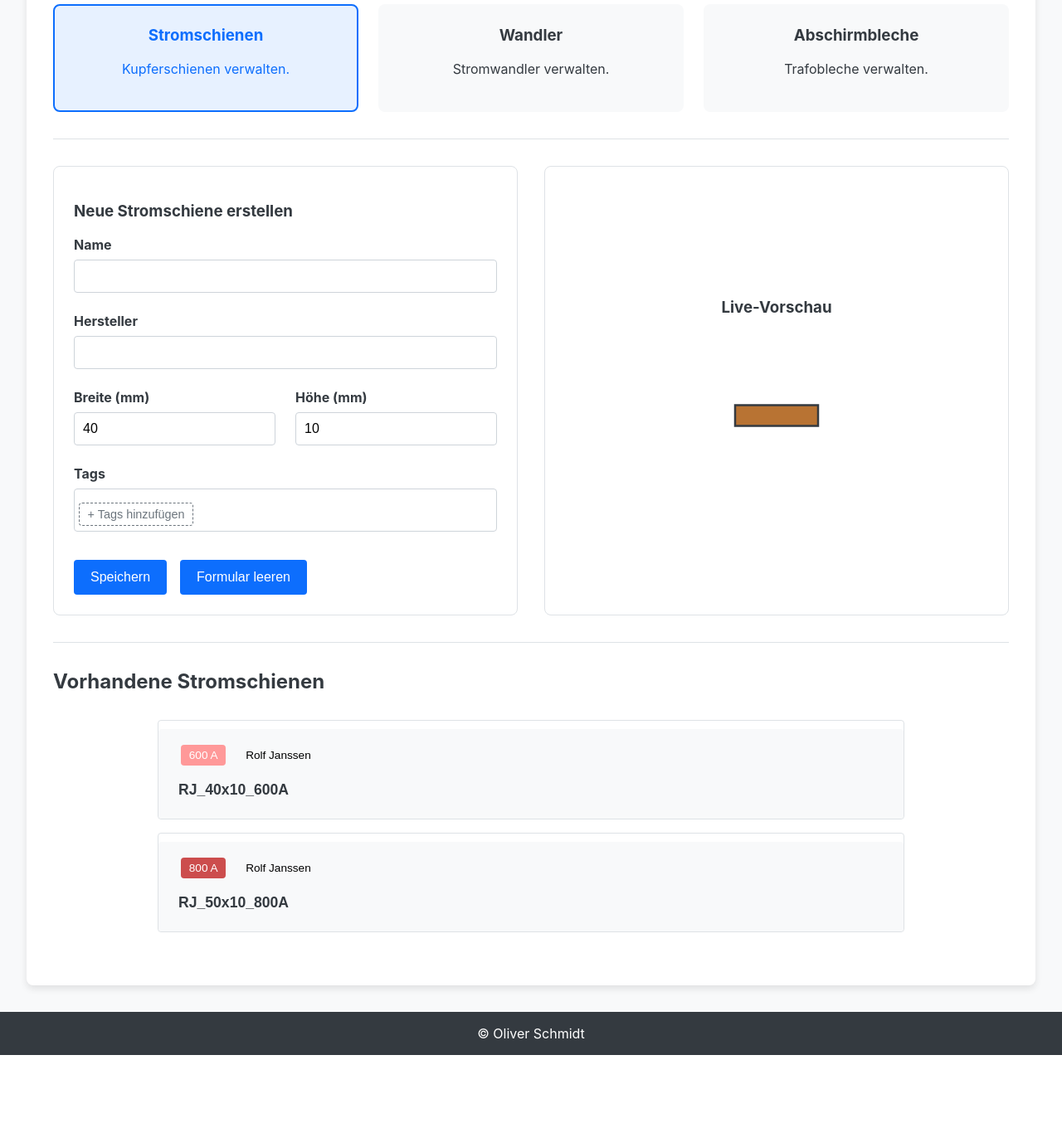
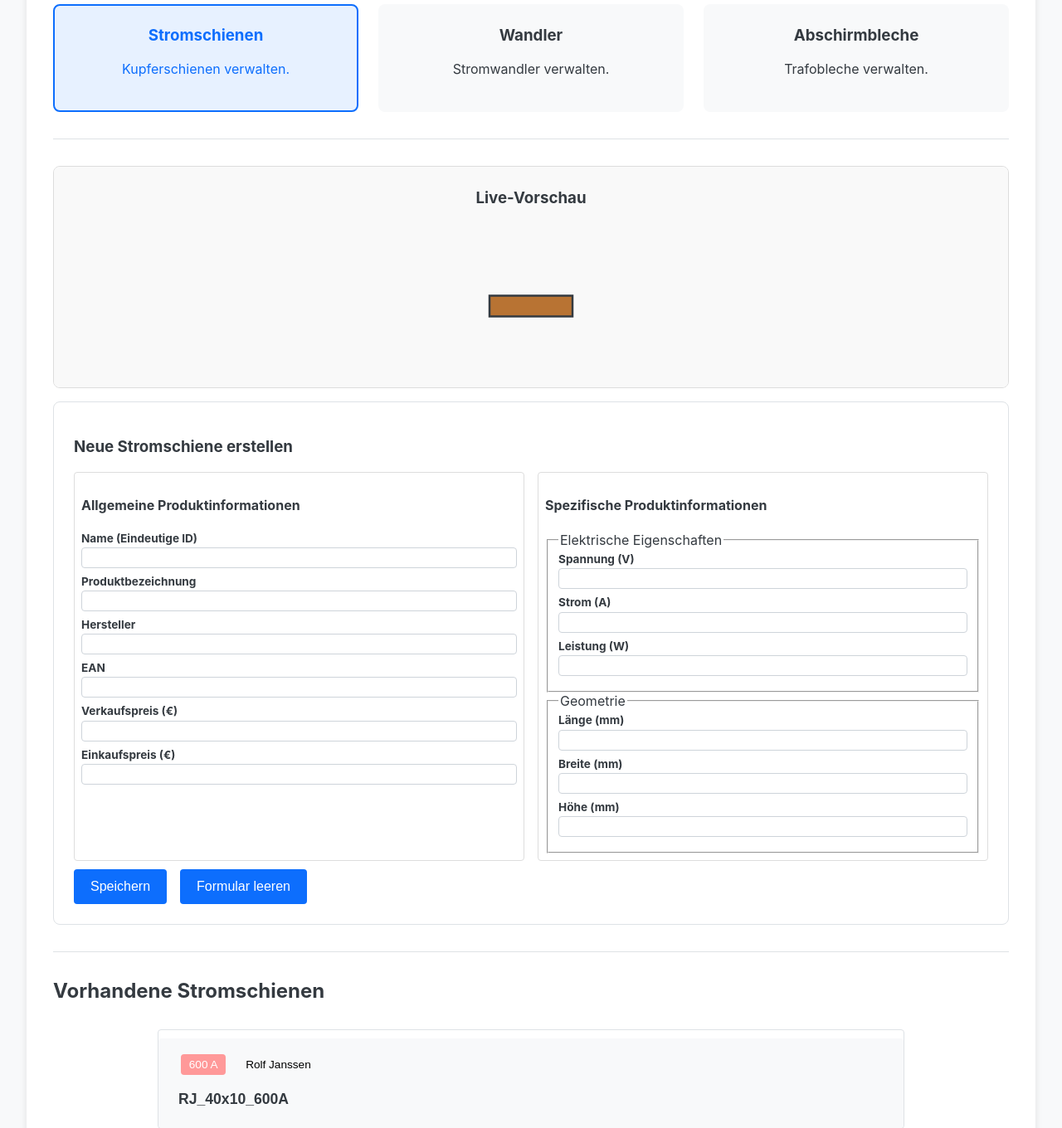
Before and after one commit to oliverschmidt99/magnetfeld_simulation, a Flask app: page /bauteile in a window 1280 px wide. Shown: the part 220-1580 px from the top of the page at 83% size. Before the commit the page ends 1492 px from the top, so only its background shows below. Run offline with Flask 3, Linux system fonts and the light colour scheme.

Commit message:
Bauteil erstellen wurde verbessert

```diff
--- a/static/css/style.css
+++ b/static/css/style.css
@@ -45,7 +45,9 @@ nav {
 }
 
 .header-right {
-    /* Leerer Container für Balance */
+    display: flex;
+    align-items: center;
+    justify-content: flex-end;
 }
 
 .nav-item {
@@ -275,30 +277,10 @@ hr {
 }
 
 /* Bauteil-Editor Styles */
-.component-editor {
-    display: grid;
-    grid-template-columns: 1fr;
-    gap: 2rem;
-    margin-bottom: 2rem;
-}
-
-@media (min-width: 992px) {
-    .component-editor {
-        grid-template-columns: 1fr 1fr;
-    }
-}
-
 .component-form, .component-preview {
     padding: 1.5rem;
     border: 1px solid #dee2e6;
     border-radius: 8px;
-}
-
-.component-preview {
-    display: flex;
-    flex-direction: column;
-    align-items: center;
-    justify-content: center;
 }
 
 .component-preview svg {
@@ -514,3 +496,50 @@ button.secondary {
 button.secondary:hover {
     background-color: #5a6268;
 }
+
+/* Neue Stile für kompaktes Layout */
+.component-editor {
+    display: flex;
+    flex-direction: column;
+    gap: 1rem;
+}
+
+.component-preview {
+    background: #f9f9f9;
+    border: 1px solid #ddd;
+    padding: 0.5rem;
+    text-align: center;
+    max-height: 250px; /* Vorschau kompakt */
+    overflow: auto;
+}
+
+.form-grid {
+    display: grid;
+    grid-template-columns: 1fr 1fr; /* Zwei Spalten */
+    gap: 1rem;
+}
+
+.form-section {
+    background: #fff;
+    border: 1px solid #ddd;
+    padding: 0.5rem;
+    border-radius: 4px;
+}
+
+.component-form .form-group {
+    margin-bottom: 0.5rem;
+}
+
+.component-form .form-group label {
+    font-size: 0.85rem;
+    display: block;
+    margin-bottom: 0.2rem;
+}
+
+.component-form .form-group input,
+.component-form .form-group select,
+.component-form .form-group textarea {
+    width: 100%;
+    padding: 0.25rem;
+    font-size: 0.85rem;
+}
--- a/static/js/bauteile.js
+++ b/static/js/bauteile.js
@@ -22,27 +22,27 @@ function initializeBauteilEditor() {
       .getElementById("rail-clear-btn")
       .addEventListener("click", clearRailForm);
 
-    railForm.addEventListener("input", () =>
-      renderComponentPreview(
-        gatherRailFormData().specificProductInformation.geometry,
-        "rail-preview-svg"
-      )
-    );
+    railForm.addEventListener("input", () => {
+      const geoData = gatherRailFormData().specificProductInformation.geometry;
+      renderComponentPreview(geoData, "rail-preview-svg");
+    });
 
-    document
-      .querySelector(".add-tags-btn")
-      .addEventListener("click", openTagModal);
+    // Fehlerbehebung: Suche den Button innerhalb des Formulars
+    const addTagsBtn = railForm.querySelector(".add-tags-btn");
+    if (addTagsBtn) {
+      addTagsBtn.addEventListener("click", openTagModal);
+    }
   }
 
-  document
-    .getElementById("modal-cancel-btn")
-    .addEventListener("click", closeTagModal);
-  document
-    .getElementById("modal-save-btn")
-    .addEventListener("click", saveTagsFromModal);
-  document
-    .getElementById("tag-search-input")
-    .addEventListener("input", filterTagsInModal);
+  const modalCancelBtn = document.getElementById("modal-cancel-btn");
+  if (modalCancelBtn) modalCancelBtn.addEventListener("click", closeTagModal);
+
+  const modalSaveBtn = document.getElementById("modal-save-btn");
+  if (modalSaveBtn) modalSaveBtn.addEventListener("click", saveTagsFromModal);
+
+  const tagSearchInput = document.getElementById("tag-search-input");
+  if (tagSearchInput)
+    tagSearchInput.addEventListener("input", filterTagsInModal);
 
   renderComponentLists("copperRails", "rails-list");
   renderComponentPreview({ width: 40, height: 10 }, "rail-preview-svg");
@@ -96,7 +96,15 @@ function renderComponentLists(typeKey, listId) {
   });
 
   listContainer.querySelectorAll(".component-accordion-btn").forEach((btn) => {
-    /* ... Logik ... */
+    btn.addEventListener("click", () => {
+      const content = btn.nextElementSibling;
+      btn.classList.toggle("active");
+      if (content.style.maxHeight) {
+        content.style.maxHeight = null;
+      } else {
+        content.style.maxHeight = content.scrollHeight + "px";
+      }
+    });
   });
   listContainer
     .querySelectorAll(".edit-btn")
@@ -116,20 +124,35 @@ function populateEditForm(event) {
     );
     if (!component) return;
 
-    const info = component.templateProductInformation;
-    const spec = component.specificProductInformation;
-    const geo = spec.geometry;
+    const info = component.templateProductInformation || {};
+    const spec = component.specificProductInformation || {};
+    const electric = spec.electricInformation || {};
+    const geo = spec.geometry || {};
 
     document.getElementById(
       "rail-form-title"
     ).textContent = `Stromschiene bearbeiten: ${name}`;
     document.getElementById("rail-original-name").value = name;
-    document.getElementById("rail-name").value = info.name;
-    document.getElementById("rail-productName").value = info.productName;
-    document.getElementById("rail-manufacturer").value = info.manufacturer;
-    document.getElementById("rail-width").value = geo.width;
-    document.getElementById("rail-height").value = geo.height;
-    document.getElementById("rail-material").value = spec.material;
+
+    // Allgemeine Produktinformationen
+    document.getElementById("rail-name").value = info.name || "";
+    document.getElementById("rail-productName").value = info.productName || "";
+    document.getElementById("rail-manufacturer").value =
+      info.manufacturer || "";
+    document.getElementById("rail-eanNumber").value = info.eanNumber || "";
+    document.getElementById("rail-sellingPrice").value =
+      info.sellingPrice || "";
+    document.getElementById("rail-purchasePrice").value =
+      info.purchasePrice || "";
+
+    // Spezifische Produktinformationen
+    document.getElementById("rail-voltage").value = electric.voltage || "";
+    document.getElementById("rail-current").value = electric.current || "";
+    document.getElementById("rail-power").value = electric.power || "";
+
+    document.getElementById("rail-length").value = geo.length || "";
+    document.getElementById("rail-width").value = geo.width || "";
+    document.getElementById("rail-height").value = geo.height || "";
 
     currentEditingTags = [...(info.tags || [])];
     updateSelectedTagsDisplay("rail-tags-selection", currentEditingTags);
@@ -221,6 +244,7 @@ function renderTagSelectors() {
 
 function updateSelectedTagsDisplay(containerId, tags) {
   const displayContainer = document.getElementById(containerId);
+  if (!displayContainer) return;
   displayContainer.innerHTML = "";
 
   if (tags.length > 0) {
@@ -290,12 +314,20 @@ function gatherRailFormData() {
       name: form.querySelector("#rail-name").value,
       productName: form.querySelector("#rail-productName").value,
       manufacturer: form.querySelector("#rail-manufacturer").value,
+      eanNumber: form.querySelector("#rail-eanNumber").value,
+      sellingPrice: form.querySelector("#rail-sellingPrice").value,
+      purchasePrice: form.querySelector("#rail-purchasePrice").value,
       tags: currentEditingTags,
     },
     specificProductInformation: {
-      material: form.querySelector("#rail-material").value,
+      electricInformation: {
+        voltage: form.querySelector("#rail-voltage").value,
+        current: form.querySelector("#rail-current").value,
+        power: form.querySelector("#rail-power").value,
+      },
       geometry: {
         type: "Rectangle",
+        length: parseFloat(form.querySelector("#rail-length").value),
         width: parseFloat(form.querySelector("#rail-width").value),
         height: parseFloat(form.querySelector("#rail-height").value),
       },
--- a/templates/bauteile.html
+++ b/templates/bauteile.html
@@ -37,52 +37,102 @@
 
         <div id="bauteil-rails" class="config-section active">
             <div class="component-editor">
+
+                <div class="component-preview">
+                    <h3>Live-Vorschau</h3>
+                    <svg id="rail-preview-svg"></svg>
+                </div>
+
                 <div class="component-form">
                     <h3 id="rail-form-title">Neue Stromschiene erstellen</h3>
                     <form id="rail-form">
                         <input type="hidden" id="rail-original-name">
+
+                        <div class="form-grid">
+                            <div class="form-section">
+                                <h4>Allgemeine Produktinformationen</h4>
+
                                 <div class="form-group">
-                            <label for="rail-name">Name</label>
+                                    <label for="rail-name">Name (Eindeutige ID)</label>
                                     <input type="text" id="rail-name" required>
                                 </div>
+
+                                <div class="form-group">
+                                    <label for="rail-productName">Produktbezeichnung</label>
+                                    <input type="text" id="rail-productName">
+                                </div>
+
                                 <div class="form-group">
                                     <label for="rail-manufacturer">Hersteller</label>
                                     <input type="text" id="rail-manufacturer">
                                 </div>
-                        <div class="form-row">
+
+                                <div class="form-group">
+                                    <label for="rail-eanNumber">EAN</label>
+                                    <input type="text" id="rail-eanNumber">
+                                </div>
+
+                                <div class="form-group">
+                                    <label for="rail-sellingPrice">Verkaufspreis (€)</label>
+                                    <input type="number" step="0.01" id="rail-sellingPrice">
+                                </div>
+
+                                <div class="form-group">
+                                    <label for="rail-purchasePrice">Einkaufspreis (€)</label>
+                                    <input type="number" step="0.01" id="rail-purchasePrice">
+                                </div>
+                            </div>
+
+                            <div class="form-section">
+                                <h4>Spezifische Produktinformationen</h4>
+
+                                <fieldset>
+                                    <legend>Elektrische Eigenschaften</legend>
+                                    <div class="form-group">
+                                        <label for="rail-voltage">Spannung (V)</label>
+                                        <input type="number" id="rail-voltage">
+                                    </div>
+                                    <div class="form-group">
+                                        <label for="rail-current">Strom (A)</label>
+                                        <input type="number" id="rail-current">
+                                    </div>
+                                    <div class="form-group">
+                                        <label for="rail-power">Leistung (W)</label>
+                                        <input type="number" id="rail-power">
+                                    </div>
+                                </fieldset>
+
+                                <fieldset>
+                                    <legend>Geometrie</legend>
+                                    <div class="form-group">
+                                        <label for="rail-length">Länge (mm)</label>
+                                        <input type="number" id="rail-length">
+                                    </div>
                                     <div class="form-group">
                                         <label for="rail-width">Breite (mm)</label>
-                                <input type="number" id="rail-width" value="40">
+                                        <input type="number" id="rail-width">
                                     </div>
                                     <div class="form-group">
                                         <label for="rail-height">Höhe (mm)</label>
-                                <input type="number" id="rail-height" value="10">
+                                        <input type="number" id="rail-height">
+                                    </div>
+                                </fieldset>
                             </div>
                         </div>
-                        <div class="form-group">
-                            <label>Tags</label>
-                            <div id="rail-tags-selection" class="tags-input-container">
-                                <button type="button" class="add-tags-btn">+ Tags hinzufügen</button>
-                            </div>
-                        </div>
+
                         <div class="button-group">
                             <button type="submit">Speichern</button>
                             <button type="button" id="rail-clear-btn">Formular leeren</button>
                         </div>
                     </form>
                 </div>
-                <div class="component-preview">
-                    <h3>Live-Vorschau</h3>
-                    <svg id="rail-preview-svg"></svg>
             </div>
-            </div>
-
             <hr>
 
             <h2>Vorhandene Stromschienen</h2>
-            <div class="component-list-accordion" id="rails-list">
+            <div class="component-list-accordion" id="rails-list"></div>
         </div>
-        </div>
+
 
         <div id="bauteil-transformers" class="config-section">
             <h2>Wandler (Transformers)</h2>
```
Lines whose indentation alone changed are shown as unchanged.
